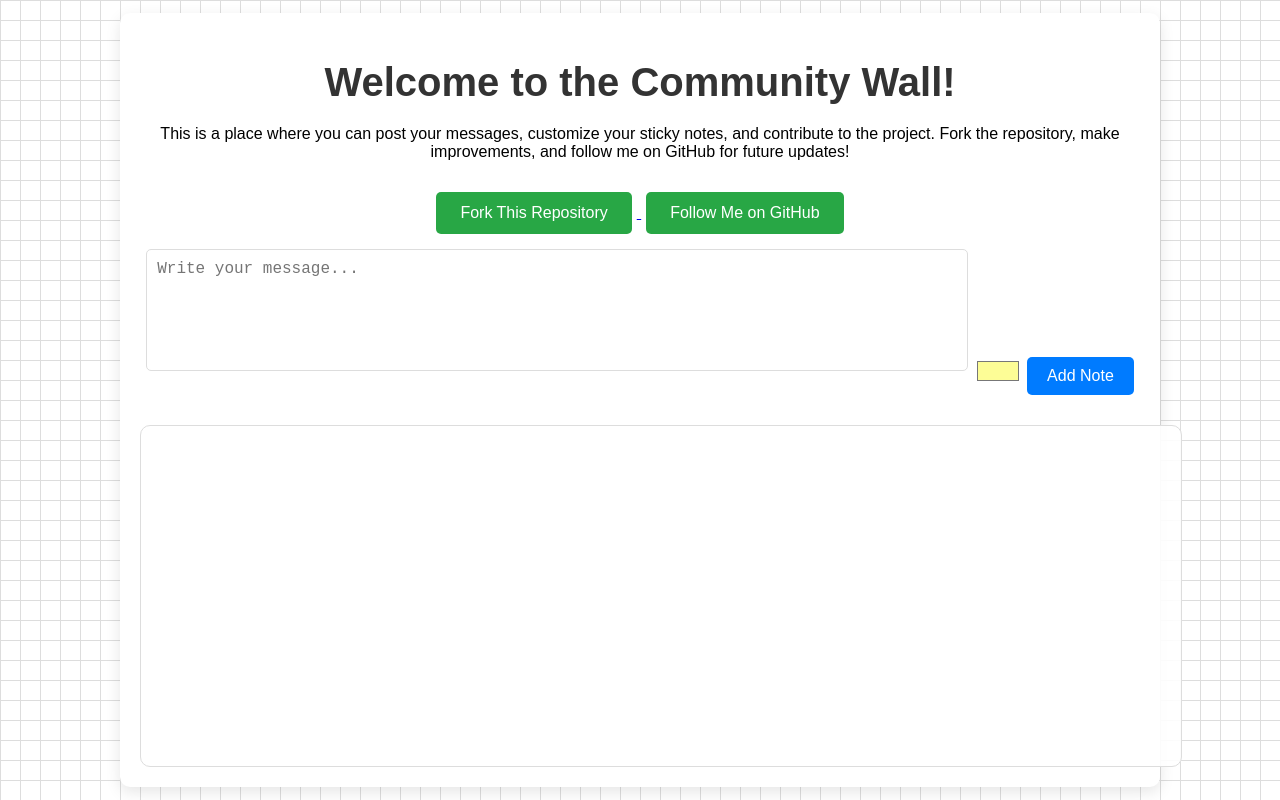
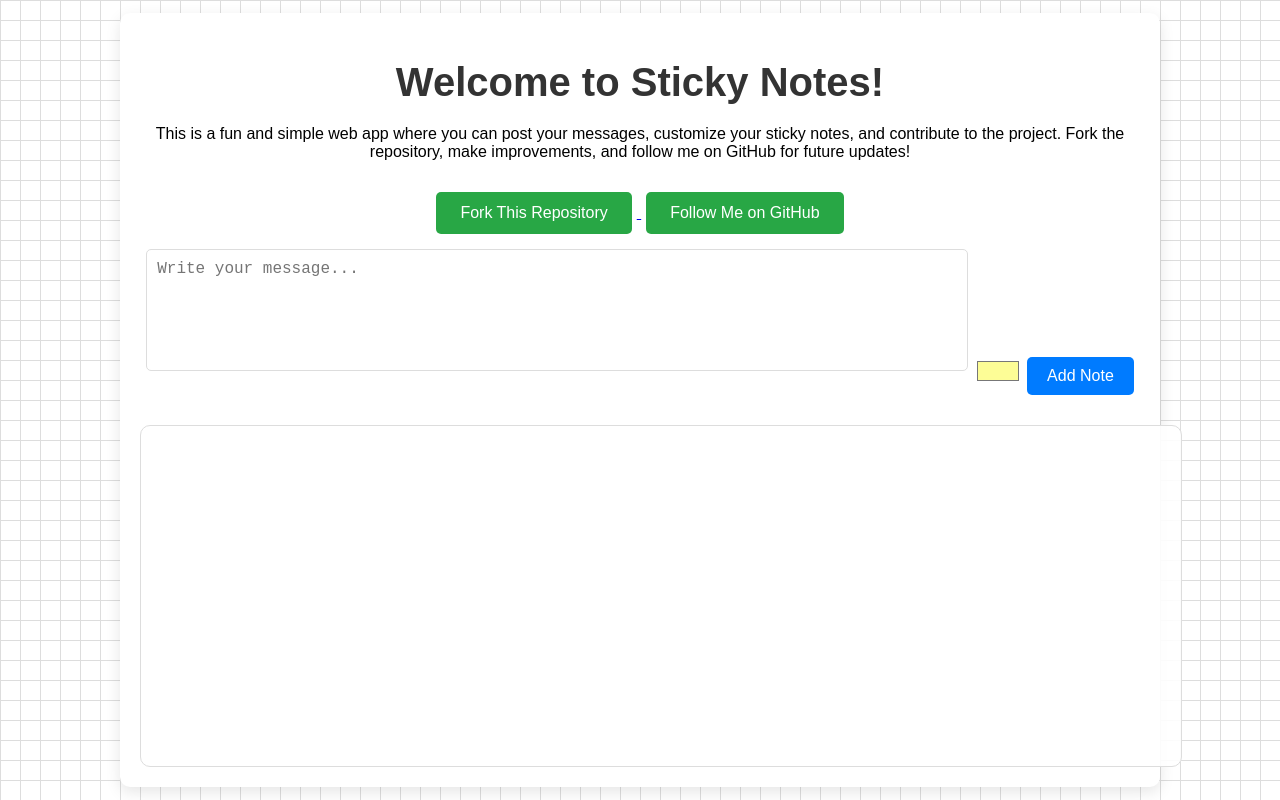
Before and after one commit to gitsdeepak/sticky-notes, a plain HTML site: page index.html in a window 1280 px wide. Drawn offline with Linux system fonts and the light colour scheme.

Commit message:
Add files via upload

```diff
--- a/index.html
+++ b/index.html
@@ -3,15 +3,15 @@
 <head>
   <meta charset="UTF-8">
   <meta name="viewport" content="width=device-width, initial-scale=1.0">
-  <title>Community Wall</title>
+  <title>Sticky Notes</title>
   <link rel="stylesheet" href="style.css">
 </head>
 <body>
   <div class="container">
-    <h1>Welcome to the Community Wall!</h1>
-    <p>This is a place where you can post your messages, customize your sticky notes, and contribute to the project. Fork the repository, make improvements, and follow me on GitHub for future updates!</p>
+    <h1>Welcome to Sticky Notes!</h1>
+    <p>This is a fun and simple web app where you can post your messages, customize your sticky notes, and contribute to the project. Fork the repository, make improvements, and follow me on GitHub for future updates!</p>
 
-    <a href="https://github.com/username/community-wall/fork" target="_blank">
+    <a href="https://github.com/username/sticky-notes/fork" target="_blank">
       <button class="fork-button">Fork This Repository</button>
     </a>
 
```
